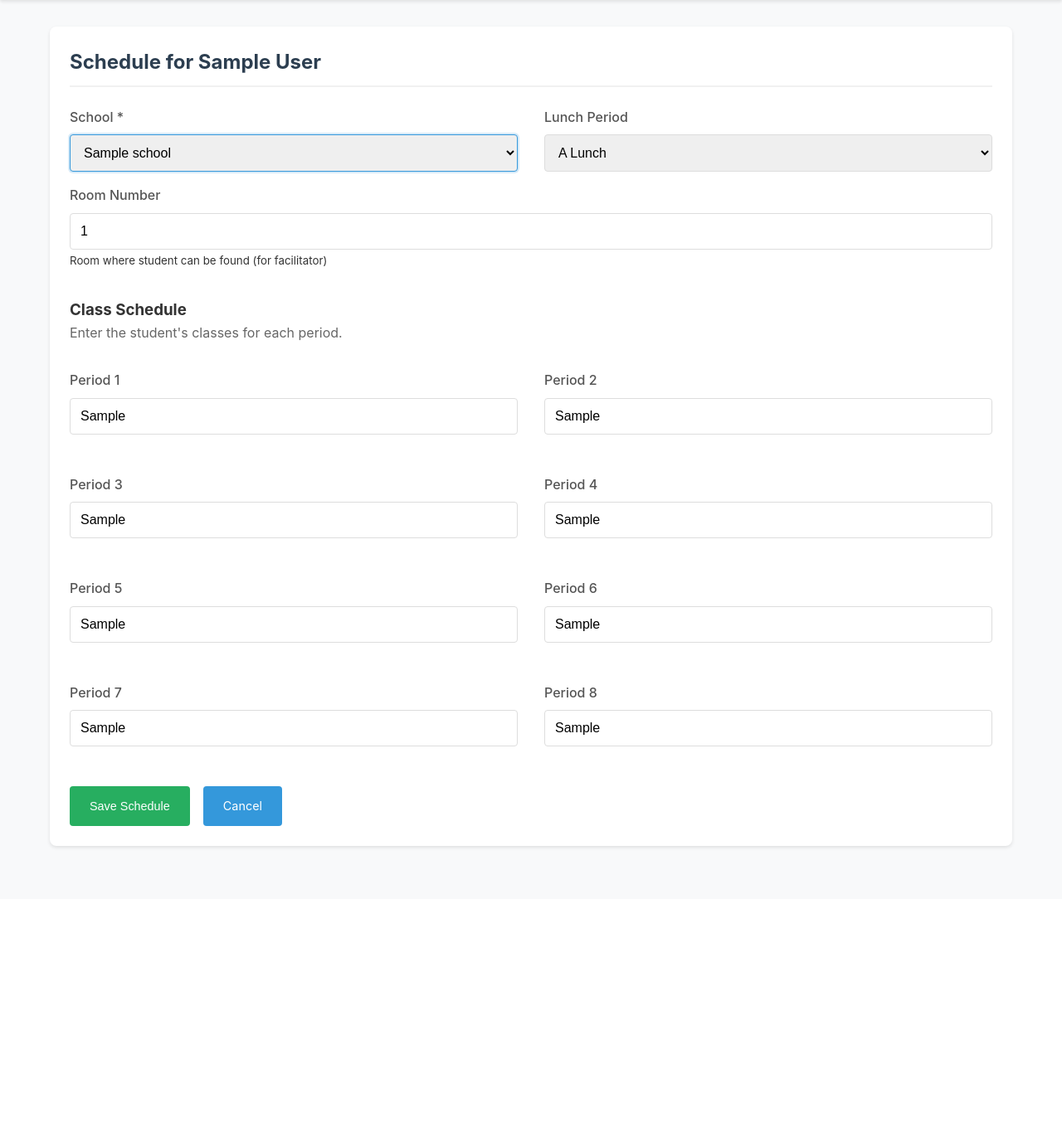
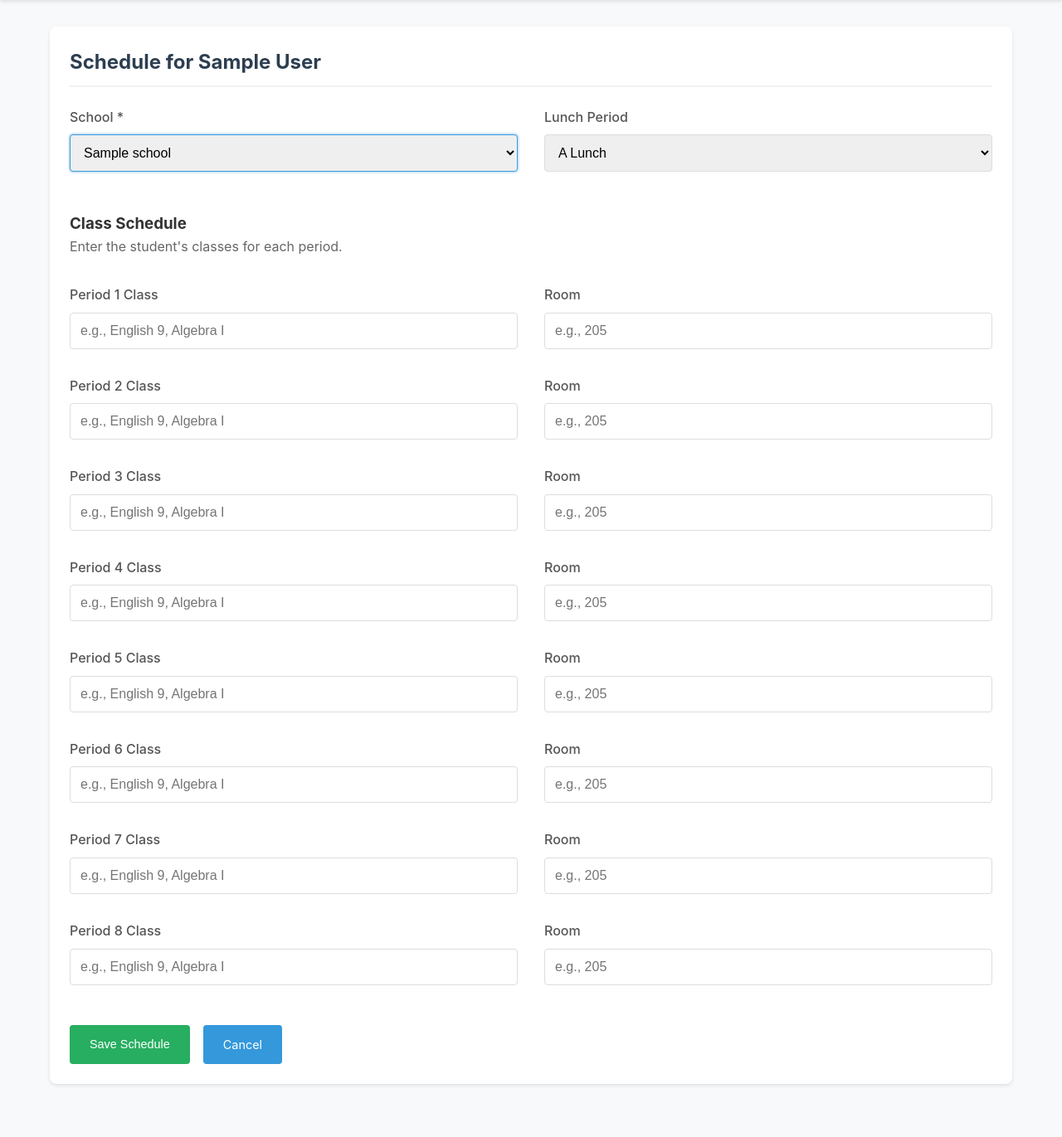
Before and after one commit to hendrism/v3-personal-db, a Flask app: template templates/student_schedule_form.html in a window 1280 px wide. Shown: the part 70-1441 px from the top of the page at 83% size. Before the commit the page ends 1094 px from the top, so only its background shows below. Run offline with Flask 3, Linux system fonts and the light colour scheme; the template is opened without the code that fills it: most values are stand-ins (such as "Sample title", 1, 10 or a date in 2020).

Commit message:
Add per-period room numbers to student schedules

```diff
--- a/templates/student_schedule_form.html
+++ b/templates/student_schedule_form.html
@@ -29,30 +29,27 @@
             </div>
         </div>
 
-        <div class="form-group">
-            <label for="room_number">Room Number</label>
-            <input type="text" id="room_number" name="room_number"
-                value="{% if schedule and schedule.room_number %}{{ schedule.room_number }}{% endif %}"
-                placeholder="e.g., 205, Main Office, Library">
-            <small class="form-text">Room where student can be found (for facilitator)</small>
-        </div>
-
-
         <div style="margin: 2rem 0;">
             <h3>Class Schedule</h3>
             <p class="text-muted">Enter the student's classes for each period.</p>
         </div>
-
-        <div class="grid grid-2">
-            {% for period in range(1, 9) %}
+        {% for period in range(1, 9) %}
+        <div class="grid grid-2" style="margin-bottom: 1rem;">
             <div class="form-group">
-                <label for="period_{{ period }}">Period {{ period }}</label>
+                <label for="period_{{ period }}">Period {{ period }} Class</label>
+                {% set class_info = schedule.classes.get(period|string) if schedule and schedule.classes else none %}
                 <input type="text" id="period_{{ period }}" name="period_{{ period }}"
-                       value="{% if schedule and schedule.classes %}{{ schedule.classes.get(period|string, '') }}{% endif %}"
+                       value="{% if class_info is mapping %}{{ class_info.name }}{% elif class_info %}{{ class_info }}{% endif %}"
                        placeholder="e.g., English 9, Algebra I">
             </div>
-            {% endfor %}
+            <div class="form-group">
+                <label for="room_{{ period }}">Room</label>
+                <input type="text" id="room_{{ period }}" name="room_{{ period }}"
+                       value="{% if class_info is mapping %}{{ class_info.room }}{% endif %}"
+                       placeholder="e.g., 205">
+            </div>
         </div>
+        {% endfor %}
 
         <div style="display: flex; gap: 1rem; margin-top: 2rem;">
             <button type="submit" class="btn btn-success">Save Schedule</button>
```
Also changed, not shown: models/school.py (+6 -1 lines), routes/students.py (+6 -2 lines), templates/school_detail.html (+9 -4 lines), templates/student_detail.html (+6 -2 lines).
